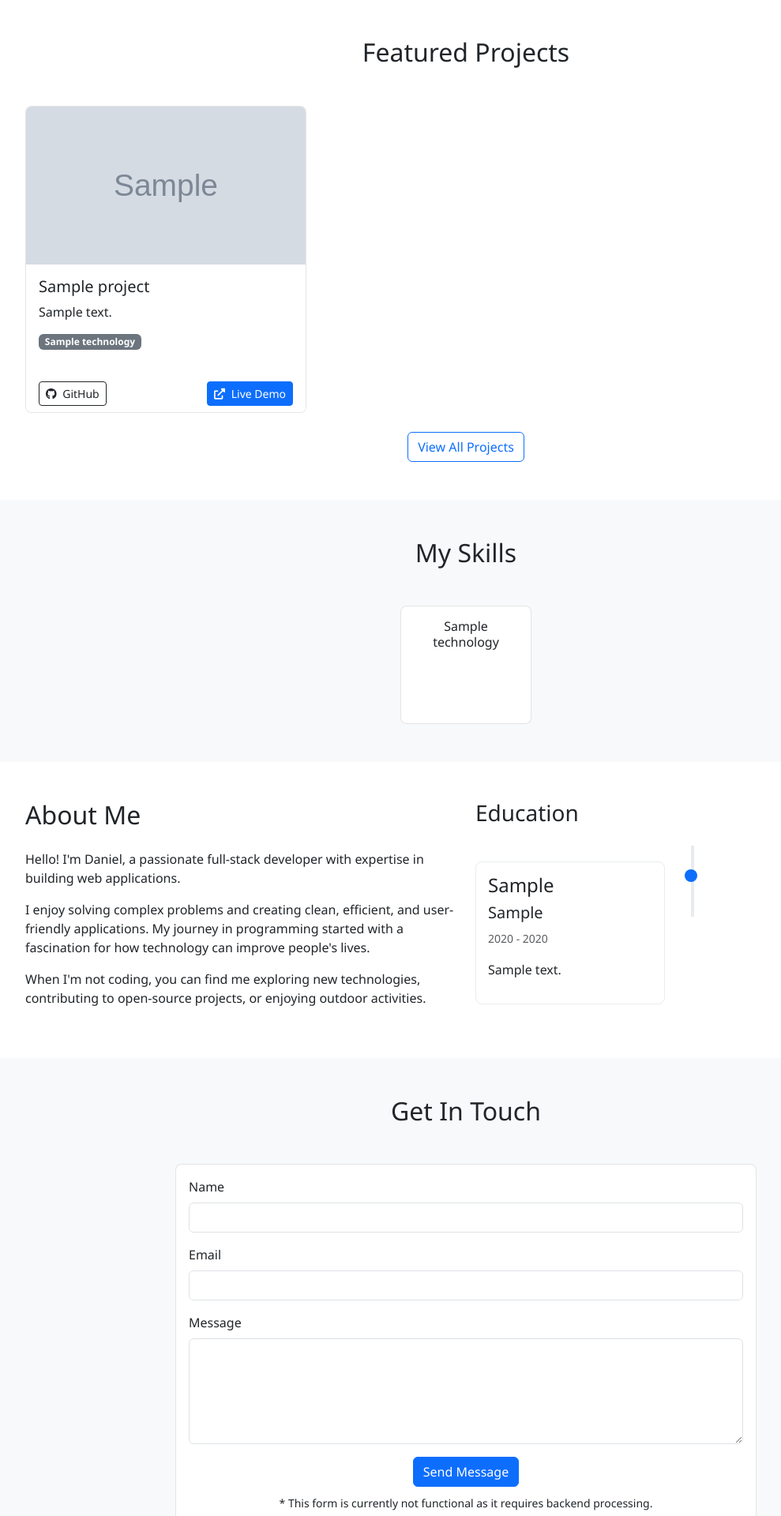
After one commit to Danielsudndqvist/portfolio, a Django app: template portfolio_project/projects/templates/projects/home.html in a window 1280 px wide. The commit adds this page. Shown: the part 360-2280 px from the top of the page at 79% size, without its empty margins (50-1039 px from the left). Run offline with Django 5.2, Linux system fonts and the light colour scheme; the template is opened without the code that fills it: values that come from a table or form of the project are taken from there, others are empty; tables that the repository leaves empty hold one stand-in row (values such as "Sample post"); grey boxes marked "Sample" are stand-in pictures.

Commit message:
templates added

```diff
--- a/portfolio_project/portfolio_project/urls.py
+++ b/portfolio_project/portfolio_project/urls.py
@@ -6,4 +6,8 @@ from django.conf.urls.static import static
 urlpatterns = [
     path('admin/', admin.site.urls),
     path('', include('projects.urls')),
-] + static(settings.MEDIA_URL, document_root=settings.MEDIA_ROOT)
+]
+
+if settings.DEBUG:
+    urlpatterns += static(settings.STATIC_URL, document_root=settings.STATIC_ROOT)
+    urlpatterns += static(settings.MEDIA_URL, document_root=settings.MEDIA_ROOT)
--- /dev/null
+++ b/portfolio_project/projects/static/projects/css/style.css
@@ -0,0 +1,121 @@
+/* projects/static/projects/css/style.css */
+
+/* General Styles */
+body {
+    padding-top: 60px; /* For fixed navbar */
+    font-family: 'Segoe UI', Tahoma, Geneva, Verdana, sans-serif;
+}
+
+/* Hero Section */
+#hero {
+    background: linear-gradient(rgba(0, 0, 0, 0.7), rgba(0, 0, 0, 0.7)), url('/static/projects/images/hero-bg.jpg');
+    background-size: cover;
+    background-position: center;
+    padding: 100px 0;
+    margin-top: -60px; /* To offset the body padding */
+}
+
+/* Card Styles */
+.card {
+    border-radius: 8px;
+    overflow: hidden;
+    transition: transform 0.3s ease, box-shadow 0.3s ease;
+    border: 1px solid rgba(0, 0, 0, 0.1);
+}
+
+.card:hover {
+    transform: translateY(-5px);
+    box-shadow: 0 10px 20px rgba(0, 0, 0, 0.1);
+}
+
+.card-img-top {
+    height: 200px;
+    object-fit: cover;
+}
+
+/* Timeline for Education/Experience */
+.timeline {
+    position: relative;
+    padding: 20px 0;
+}
+
+.timeline::before {
+    content: '';
+    position: absolute;
+    top: 0;
+    bottom: 0;
+    left: 20px;
+    width: 4px;
+    background: #e9ecef;
+}
+
+.timeline-item {
+    position: relative;
+    margin-bottom: 30px;
+}
+
+.timeline-badge {
+    width: 16px;
+    height: 16px;
+    border-radius: 50%;
+    position: absolute;
+    left: 14px;
+    top: 10px;
+    z-index: 1;
+}
+
+.timeline-panel {
+    margin-left: 50px;
+    padding: 15px;
+    border-radius: 8px;
+    border: 1px solid #e9ecef;
+    background-color: #fff;
+}
+
+/* Skills Section */
+#skills .card {
+    min-height: 150px;
+    display: flex;
+    justify-content: center;
+    align-items: center;
+    text-align: center;
+}
+
+#skills i {
+    color: #007bff;
+}
+
+/* Footer */
+footer .social-links a {
+    transition: transform 0.3s ease;
+}
+
+footer .social-links a:hover {
+    transform: translateY(-3px);
+}
+
+/* Media Queries */
+@media (min-width: 768px) {
+    .timeline::before {
+        left: 50%;
+    }
+
+    .timeline-item {
+        margin-bottom: 50px;
+    }
+
+    .timeline-badge {
+        left: 50%;
+        margin-left: -8px;
+    }
+
+    .timeline-panel {
+        width: 44%;
+        float: left;
+        margin-left: 0;
+    }
+
+    .timeline-item:nth-child(even) .timeline-panel {
+        float: right;
+    }
+}
--- /dev/null
+++ b/portfolio_project/projects/templates/projects/base.html
@@ -0,0 +1,82 @@
+{% load static %}
+<!DOCTYPE html>
+<html lang="en">
+<head>
+    <meta charset="UTF-8">
+    <meta name="viewport" content="width=device-width, initial-scale=1.0">
+    <title>{% block title %}Daniel's Portfolio{% endblock %}</title>
+    <!-- Bootstrap CSS -->
+    <link href="https://cdn.jsdelivr.net/npm/bootstrap@5.3.0-alpha1/dist/css/bootstrap.min.css" rel="stylesheet">
+    <!-- Font Awesome -->
+    <link rel="stylesheet" href="https://cdnjs.cloudflare.com/ajax/libs/font-awesome/6.0.0/css/all.min.css">
+    <!-- Custom CSS -->
+    <link rel="stylesheet" href="{% static 'projects/css/style.css' %}">
+    {% block extra_css %}{% endblock %}
+</head>
+<body>
+    <!-- Navigation -->
+    <nav class="navbar navbar-expand-lg navbar-dark bg-dark fixed-top">
+        <div class="container">
+            <a class="navbar-brand" href="{% url 'projects:home' %}">Daniel Sundqvist</a>
+            <button class="navbar-toggler" type="button" data-bs-toggle="collapse" data-bs-target="#navbarNav">
+                <span class="navbar-toggler-icon"></span>
+            </button>
+            <div class="collapse navbar-collapse" id="navbarNav">
+                <ul class="navbar-nav ms-auto">
+                    <li class="nav-item">
+                        <a class="nav-link" href="{% url 'projects:home' %}">Home</a>
+                    </li>
+                    <li class="nav-item">
+                        <a class="nav-link" href="{% url 'projects:project_list' %}">Projects</a>
+                    </li>
+                    <li class="nav-item">
+                        <a class="nav-link" href="#about">About</a>
+                    </li>
+                    <li class="nav-item">
+                        <a class="nav-link" href="#contact">Contact</a>
+                    </li>
+                </ul>
+            </div>
+        </div>
+    </nav>
+
+    <!-- Main Content -->
+    <main>
+        {% block content %}{% endblock %}
+    </main>
+
+    <!-- Footer -->
+    <footer class="bg-dark text-white py-4 mt-5">
+        <div class="container">
+            <div class="row">
+                <div class="col-md-6">
+                    <h5>Daniel Sundqvist</h5>
+                    <p>Full Stack Developer</p>
+                </div>
+                <div class="col-md-6 text-md-end">
+                    <div class="social-links">
+                        <a href="https://github.com/Danielsudndqvist" target="_blank" class="text-white me-3">
+                            <i class="fab fa-github fa-2x"></i>
+                        </a>
+                        <a href="https://linkedin.com/" target="_blank" class="text-white me-3">
+                            <i class="fab fa-linkedin fa-2x"></i>
+                        </a>
+                        <a href="mailto:1891sunkan@gmail.com" class="text-white">
+                            <i class="fas fa-envelope fa-2x"></i>
+                        </a>
+                    </div>
+                </div>
+            </div>
+            <div class="row mt-3">
+                <div class="col text-center">
+                    <p>&copy; {% now "Y" %} Daniel Sundqvist. All rights reserved.</p>
+                </div>
+            </div>
+        </div>
+    </footer>
+
+    <!-- Bootstrap JS -->
+    <script src="https://cdn.jsdelivr.net/npm/bootstrap@5.3.0-alpha1/dist/js/bootstrap.bundle.min.js"></script>
+    {% block extra_js %}{% endblock %}
+</body>
+</html>
--- /dev/null
+++ b/portfolio_project/projects/templates/projects/home.html
@@ -0,0 +1,175 @@
+{% extends 'projects/base.html' %}
+{% load static %}
+
+{% block content %}
+<!-- Hero Section -->
+<section id="hero" class="bg-dark text-white text-center py-5">
+    <div class="container">
+        <div class="row py-5">
+            <div class="col-lg-8 mx-auto">
+                <h1 class="display-4">Daniel Sundqvist</h1>
+                <p class="lead mb-4">Full Stack Developer passionate about building innovative applications</p>
+                <div class="d-flex justify-content-center gap-3">
+                    <a href="#featured-projects" class="btn btn-primary">View My Work</a>
+                    <a href="#contact" class="btn btn-outline-light">Contact Me</a>
+                </div>
+            </div>
+        </div>
+    </div>
+</section>
+
+<!-- Featured Projects -->
+<section id="featured-projects" class="py-5">
+    <div class="container">
+        <h2 class="text-center mb-5">Featured Projects</h2>
+        <div class="row g-4">
+            {% for project in featured_projects %}
+            <div class="col-md-6 col-lg-4">
+                <div class="card h-100">
+                    {% if project.image %}
+                    <img src="{{ project.image.url }}" class="card-img-top" alt="{{ project.title }}">
+                    {% else %}
+                    <img src="{% static 'projects/images/placeholder.jpg' %}" class="card-img-top" alt="Placeholder">
+                    {% endif %}
+                    <div class="card-body">
+                        <h5 class="card-title">{{ project.title }}</h5>
+                        <p class="card-text">{{ project.short_description }}</p>
+                        <div class="d-flex flex-wrap gap-1 mb-3">
+                            {% for tech in project.technologies.all %}
+                            <span class="badge bg-secondary">{{ tech.name }}</span>
+                            {% endfor %}
+                        </div>
+                    </div>
+                    <div class="card-footer bg-white border-top-0">
+                        <div class="d-flex justify-content-between">
+                            {% if project.github_url %}
+                            <a href="{{ project.github_url }}" class="btn btn-sm btn-outline-dark" target="_blank">
+                                <i class="fab fa-github me-1"></i> GitHub
+                            </a>
+                            {% endif %}
+                            {% if project.live_url %}
+                            <a href="{{ project.live_url }}" class="btn btn-sm btn-primary" target="_blank">
+                                <i class="fas fa-external-link-alt me-1"></i> Live Demo
+                            </a>
+                            {% endif %}
+                        </div>
+                    </div>
+                </div>
+            </div>
+            {% empty %}
+            <div class="col text-center">
+                <p>No featured projects yet. Check back soon!</p>
+            </div>
+            {% endfor %}
+        </div>
+        <div class="text-center mt-4">
+            <a href="{% url 'projects:project_list' %}" class="btn btn-outline-primary">View All Projects</a>
+        </div>
+    </div>
+</section>
+
+<!-- Skills Section -->
+<section id="skills" class="py-5 bg-light">
+    <div class="container">
+        <h2 class="text-center mb-5">My Skills</h2>
+        <div class="row g-4 justify-content-center">
+            {% for tech in technologies %}
+            <div class="col-4 col-md-3 col-lg-2">
+                <div class="card text-center h-100">
+                    <div class="card-body">
+                        {% if tech.icon %}
+                        <i class="{{ tech.icon }} fa-3x mb-3"></i>
+                        {% else %}
+                        <i class="fas fa-code fa-3x mb-3"></i>
+                        {% endif %}
+                        <h5 class="card-title h6">{{ tech.name }}</h5>
+                    </div>
+                </div>
+            </div>
+            {% empty %}
+            <div class="col text-center">
+                <p>Skills are being updated. Check back soon!</p>
+            </div>
+            {% endfor %}
+        </div>
+    </div>
+</section>
+
+<!-- About Section -->
+<section id="about" class="py-5">
+    <div class="container">
+        <div class="row">
+            <div class="col-lg-6">
+                <h2 class="mb-4">About Me</h2>
+                <p>Hello! I'm Daniel, a passionate full-stack developer with expertise in building web applications.</p>
+                <p>I enjoy solving complex problems and creating clean, efficient, and user-friendly applications. My journey in programming started with a fascination for how technology can improve people's lives.</p>
+                <p>When I'm not coding, you can find me exploring new technologies, contributing to open-source projects, or enjoying outdoor activities.</p>
+            </div>
+            <div class="col-lg-6">
+                <h3 class="mb-4">Education</h3>
+                <div class="timeline">
+                    {% for education in educations %}
+                    <div class="timeline-item">
+                        <div class="timeline-badge bg-primary"></div>
+                        <div class="timeline-panel">
+                            <div class="timeline-heading">
+                                <h4>{{ education.degree }}</h4>
+                                <h5>{{ education.institution }}</h5>
+                                <p><small class="text-muted">
+                                    {{ education.start_date|date:"Y" }} -
+                                    {% if education.end_date %}
+                                        {{ education.end_date|date:"Y" }}
+                                    {% else %}
+                                        Present
+                                    {% endif %}
+                                </small></p>
+                            </div>
+                            <div class="timeline-body">
+                                <p>{{ education.description }}</p>
+                            </div>
+                        </div>
+                    </div>
+                    {% empty %}
+                    <p>Education details coming soon.</p>
+                    {% endfor %}
+                </div>
+            </div>
+        </div>
+    </div>
+</section>
+
+<!-- Contact Section -->
+<section id="contact" class="py-5 bg-light">
+    <div class="container">
+        <h2 class="text-center mb-5">Get In Touch</h2>
+        <div class="row justify-content-center">
+            <div class="col-md-8">
+                <div class="card">
+                    <div class="card-body">
+                        <form>
+                            <div class="mb-3">
+                                <label for="name" class="form-label">Name</label>
+                                <input type="text" class="form-control" id="name" required>
+                            </div>
+                            <div class="mb-3">
+                                <label for="email" class="form-label">Email</label>
+                                <input type="email" class="form-control" id="email" required>
+                            </div>
+                            <div class="mb-3">
+                                <label for="message" class="form-label">Message</label>
+                                <textarea class="form-control" id="message" rows="5" required></textarea>
+                            </div>
+                            <div class="text-center">
+                                <button type="submit" class="btn btn-primary">Send Message</button>
+                            </div>
+                            <div class="text-center mt-2">
+                                <small>* This form is currently not functional as it requires backend processing.</small>
+                            </div>
+                        </form>
+                    </div>
+                </div>
+            </div>
+        </div>
+    </div>
+</section>
+{% endblock %}
--- a/portfolio_project/projects/urls.py
+++ b/portfolio_project/projects/urls.py
@@ -4,5 +4,6 @@ from . import views
 app_name = 'projects'
 
 urlpatterns = [
-    path('', views.project_list, name='project_list'),
+    path('', views.home, name='home'),
+    path('projects/', views.project_list, name='project_list'),
 ]
```
Also changed, not shown: portfolio_project/projects/templates/projects/project_list.html (+30 -29 lines), portfolio_project/projects/views.py (+15 -2 lines), portfolio_project/db.sqlite3.
